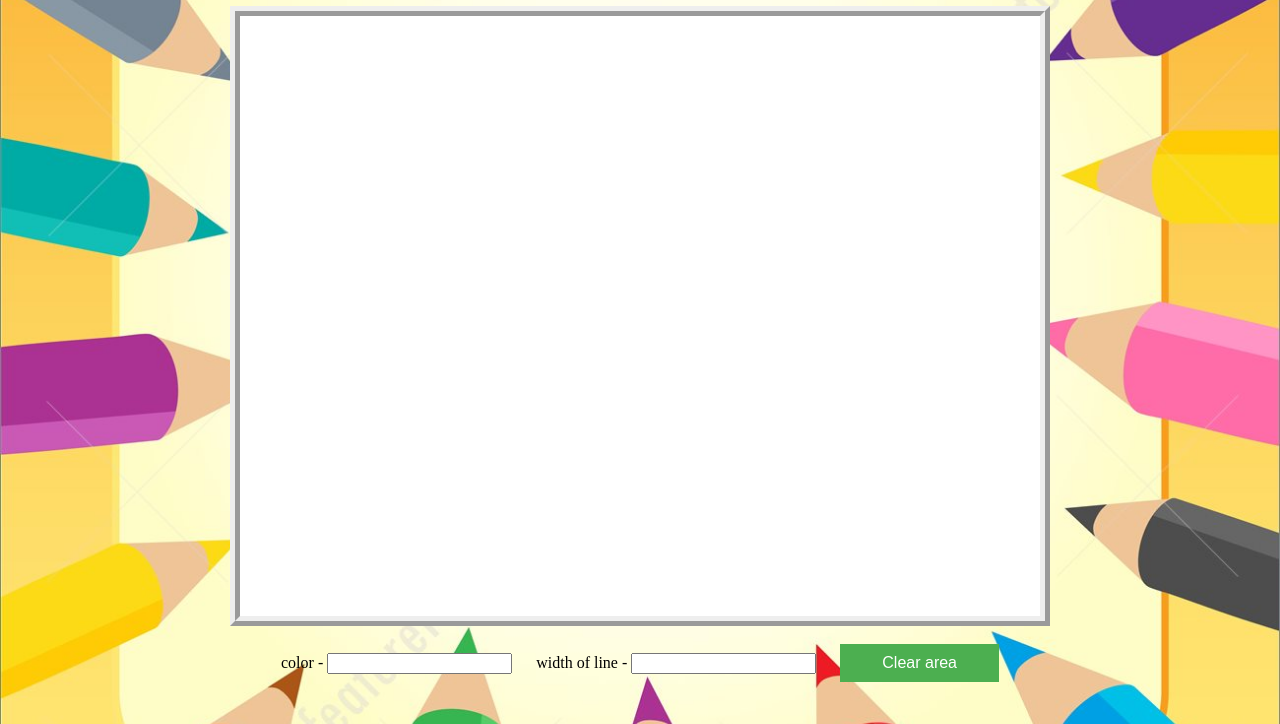
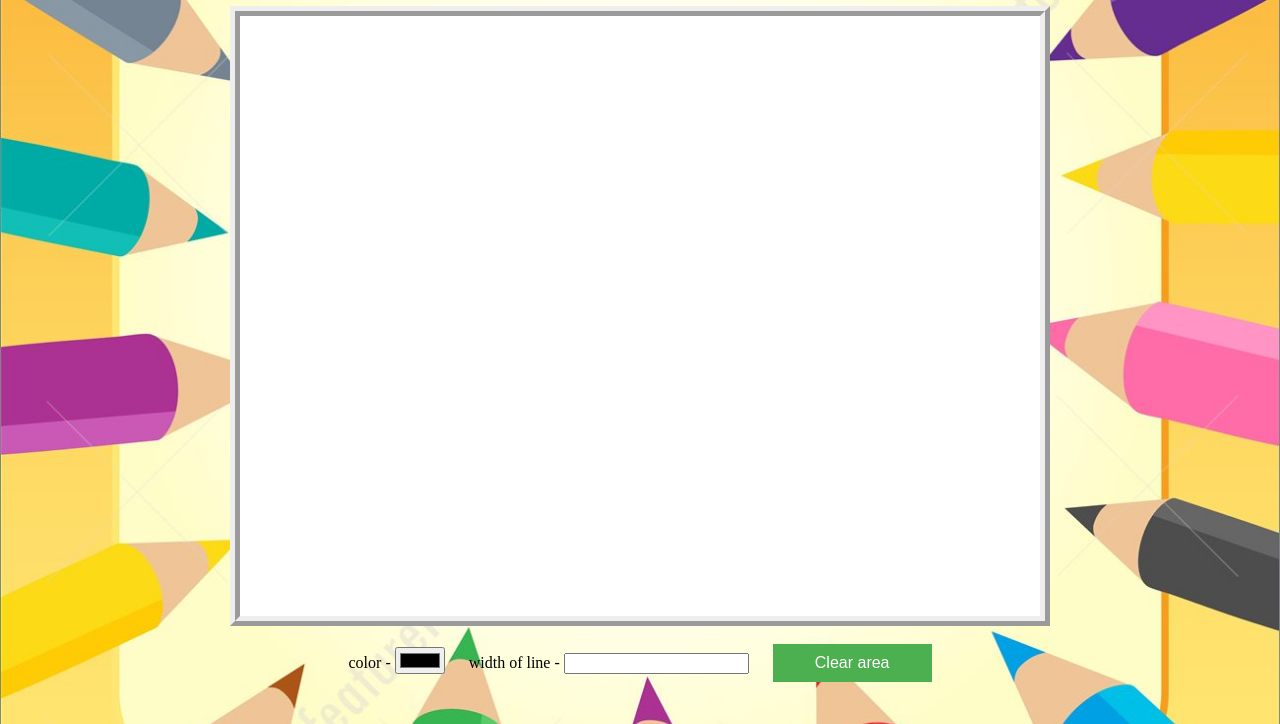
Before and after one commit to shinchan1404/paint, a plain HTML site: page index.html in a window 1280 px wide. Shown: the part 76-800 px from the top of the page. Drawn offline with Linux system fonts and the light colour scheme.

Commit message:
Update index.html

```diff
--- a/index.html
+++ b/index.html
@@ -17,9 +17,9 @@
 
 <!--Additional activity -->
 <span>color -</span>
-<input type="text" id="color">
+<input type="color" id="color">
 <span>width of line -</span>
-<input type="text" id="width_of_line">
+<input type="number" id="width_of_line">
 <button onclick="clearArea();">Clear area</buttonb>
 
     </div>
```
